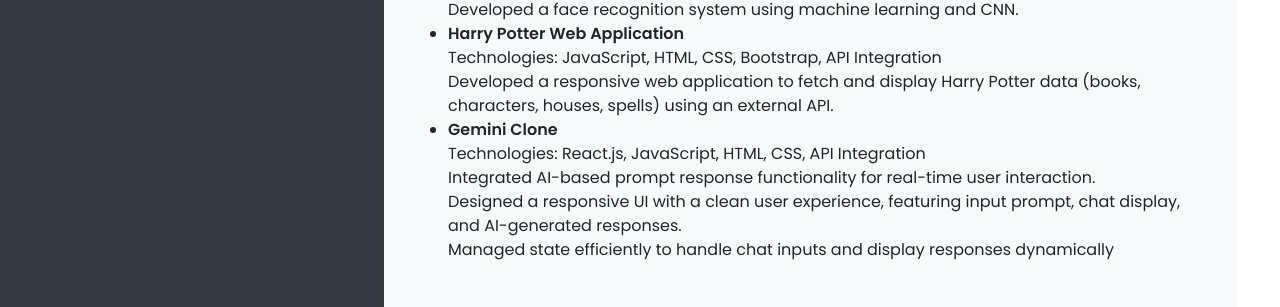
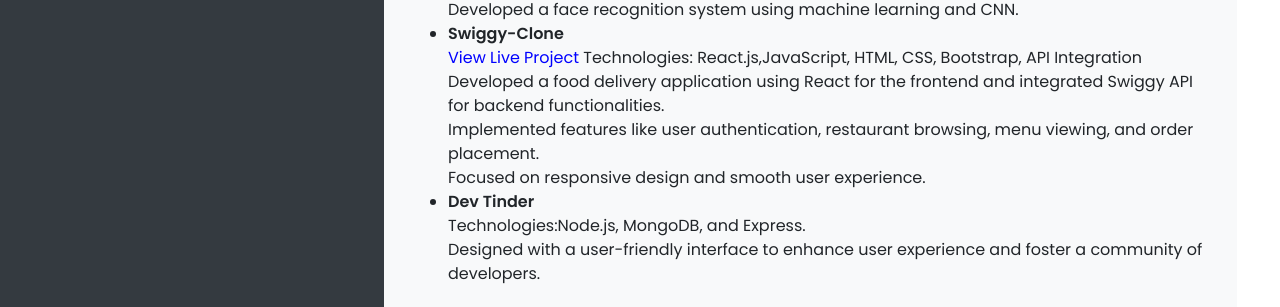
Before and after one commit to Ramya313-alt/Portfolio-1, a plain HTML site: page index.html in a window 1280 px wide. Shown: the part 442-749 px from the top of the page. Drawn offline with nearby package versions, Linux system fonts and the light colour scheme.

Commit message:
Update index.html

```diff
--- a/index.html
+++ b/index.html
@@ -76,16 +76,18 @@
                     <ul class="animated fadeIn">
                         <li><strong>Deep Face Recognition</strong> (March 2023 - May 2023) <br>
                              Developed a face recognition system using machine learning and CNN.</li>
-                        <li><strong>Harry Potter Web Application</strong><br>
-                             Technologies: JavaScript, HTML, CSS, Bootstrap, API Integration
-                             <br> Developed a responsive web application to fetch and display Harry Potter data (books, characters, houses, spells) using an external API.
-                        <li><strong>Gemini Clone</strong><br>
-                             Technologies:  React.js, JavaScript, HTML, CSS, API Integration
-                             <br> Integrated AI-based prompt response functionality for real-time user interaction.
-                          <br/>Designed a responsive UI with a clean user experience, featuring input prompt, chat display, and AI-generated
-                          responses.
-                         <br/> Managed state efficiently to handle chat inputs and display responses dynamically</ul>
-                </section>
+                        <li><strong>Swiggy-Clone</strong><br>
+                            <a href="https://6788e8e87359bf6ad9f525b1--sage-scone-fe9719.netlify.app/" target="_blank" style="text-decoration: none; color: blue;">View Live Project</a>
+
+
+
+                             Technologies: React.js,JavaScript, HTML, CSS, Bootstrap, API Integration
+                             <br> Developed a food delivery application using React for the frontend and integrated Swiggy API for backend functionalities.
+<br> Implemented features like user authentication, restaurant browsing, menu viewing, and order placement.
+<br>Focused on responsive design and smooth user experience.
+                        <li><strong>Dev Tinder</strong><br>
+                             Technologies:Node.js, MongoDB, and Express.
+                             <br>Designed with a user-friendly interface to enhance user experience and foster a community of developers.</section>
 
 
 
```
